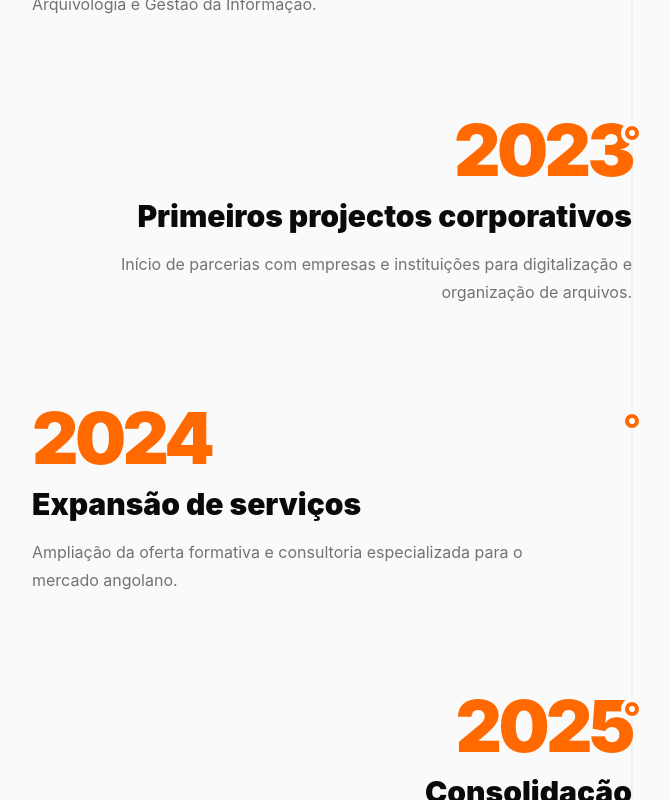
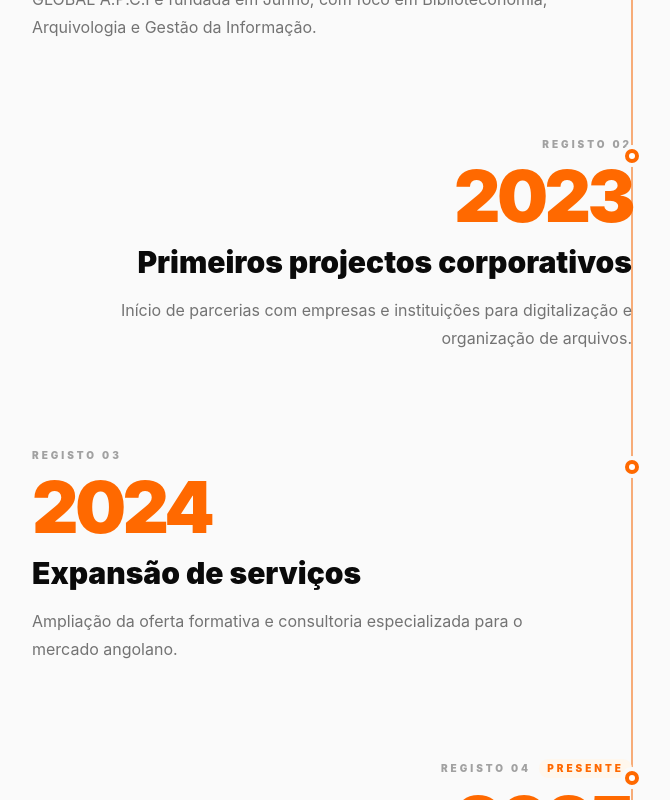
Before and after one commit to GelsonChissanda/GLOBAL-A.P.C.I, a React (Vite) app in the folder gapci-website/: page /sobre-nos in a window 1280 px wide. Shown: the part 4320-5120 px from the top of the page, without its empty margins (8-678 px from the left). Built offline with nearby package versions, Linux system fonts and the light colour scheme.

Commit message:
update sobrenós

```diff
--- a/gapci-website/src/pages/SobreNos.jsx
+++ b/gapci-website/src/pages/SobreNos.jsx
@@ -150,6 +150,35 @@ function Reveal({ children, className = "", delay = 0 }) {
   )
 }
 
+/*
+  Hook leve para animações que dependem apenas de
+  "entrou no ecrã" (sem re-observar depois de visível).
+  Usado pela linha de progresso da timeline.
+*/
+function useInView(options) {
+  const ref = useRef(null)
+  const [inView, setInView] = useState(false)
+
+  useEffect(() => {
+    const element = ref.current
+
+    if (!element) return
+
+    const observer = new IntersectionObserver(([entry]) => {
+      if (entry.isIntersecting) {
+        setInView(true)
+        observer.disconnect()
+      }
+    }, options ?? { threshold: 0.15 })
+
+    observer.observe(element)
+
+    return () => observer.disconnect()
+  }, [options])
+
+  return [ref, inView]
+}
+
 /* =========================================================
    VÍDEO
 ========================================================= */
@@ -265,7 +294,7 @@ function VideoSection() {
           {/* Controle visível apenas no desktop */}
           <button
             onClick={toggleVideo}
-            className="hidden h-14 w-14 shrink-0 items-center justify-center rounded-full border border-white/30 bg-white/10 text-white backdrop-blur-xl transition duration-300 hover:scale-110 hover:bg-orange-500 md:flex"
+            className="hidden h-14 w-14 shrink-0 items-center justify-center rounded-full border border-white/30 bg-white/10 text-white backdrop-blur-xl transition duration-300 hover:scale-110 hover:bg-orange-500 focus-visible:outline-none focus-visible:ring-2 focus-visible:ring-orange-400 focus-visible:ring-offset-2 focus-visible:ring-offset-neutral-950 md:flex"
             aria-label={playing ? "Pausar vídeo" : "Reproduzir vídeo"}
           >
             {playing ? (
@@ -326,19 +355,39 @@ function PillarCard({ item, index }) {
 
 /* =========================================================
    TIMELINE
+   — cada marco é tratado como um "registo" (mesma lógica de
+     numeração dos pilares: 01/02/03/04), com uma linha de
+     progresso que se desenha ao entrar no ecrã e o marco mais
+     recente assinalado como "Presente" com um ping, ecoando
+     o indicador ao vivo do VideoSection.
 ========================================================= */
 
 function HistoriaTimeline() {
+  const [wrapperRef, wrapperInView] = useInView({ threshold: 0.08 })
+
   return (
-    <div className="relative">
-      {/* Linha desktop */}
+    <div ref={wrapperRef} className="relative">
+      {/* Linha base — desktop */}
       <div className="absolute left-1/2 top-0 hidden h-full w-px -translate-x-1/2 bg-neutral-200 md:block" />
-
-      {/* Linha mobile */}
+      {/* Linha base — mobile */}
       <div className="absolute left-[10px] top-0 h-full w-px bg-neutral-200 md:hidden" />
 
+      {/* Linha de progresso — desenha-se quando a secção entra no ecrã */}
+      <div
+        className="absolute left-1/2 top-0 hidden w-px -translate-x-1/2 bg-orange-500 transition-[height] duration-[1800ms] ease-out md:block"
+        style={{ height: wrapperInView ? "100%" : "0%" }}
+      />
+      <div
+        className="absolute left-[10px] top-0 w-px bg-orange-500 transition-[height] duration-[1800ms] ease-out md:hidden"
+        style={{ height: wrapperInView ? "100%" : "0%" }}
+      />
+
       <div className="space-y-14 md:space-y-24">
-        {historia.map((item, index) => (
+        {historia.map((item, index) => {
+          const isLast = index === historia.length - 1
+          const registo = String(index + 1).padStart(2, "0")
+
+          return (
             <Reveal key={item.year} delay={index * 100}>
               <article
                 className={`relative grid md:grid-cols-2 ${
@@ -352,6 +401,19 @@ function HistoriaTimeline() {
                       : "md:order-2 md:pl-20"
                   }`}
                 >
+                  <div
+                    className={`mb-2 flex items-center gap-2 text-[10px] font-black uppercase tracking-[0.3em] text-neutral-400 ${
+                      index % 2 !== 0 ? "md:justify-end" : ""
+                    }`}
+                  >
+                    <span>Registo {registo}</span>
+                    {isLast && (
+                      <span className="rounded-full bg-orange-50 px-2 py-0.5 text-orange-500">
+                        Presente
+                      </span>
+                    )}
+                  </div>
+
                   <span className="text-5xl font-black tracking-[-0.05em] text-orange-500 md:text-7xl">
                     {item.year}
                   </span>
@@ -367,11 +429,15 @@ function HistoriaTimeline() {
 
                 {/* Ponto */}
                 <div className="absolute left-0 top-2 flex h-[22px] w-[22px] items-center justify-center rounded-full border-4 border-[#fafafa] bg-orange-500 md:left-1/2 md:-translate-x-1/2">
-                <div className="h-1.5 w-1.5 rounded-full bg-white" />
+                  {isLast && (
+                    <span className="absolute inline-flex h-full w-full animate-ping rounded-full bg-orange-400 opacity-60" />
+                  )}
+                  <div className="relative h-1.5 w-1.5 rounded-full bg-white" />
                 </div>
               </article>
             </Reveal>
-        ))}
+          )
+        })}
       </div>
     </div>
   )
@@ -406,7 +472,7 @@ export default function SobreNos() {
           <div className="max-w-5xl">
             <Link
               to="/"
-              className="mb-10 inline-flex items-center gap-2 rounded-full border border-white/20 bg-white/10 px-4 py-2.5 text-xs font-semibold text-white backdrop-blur-xl transition-all duration-300 hover:bg-white hover:text-black md:text-sm"
+              className="mb-10 inline-flex items-center gap-2 rounded-full border border-white/20 bg-white/10 px-4 py-2.5 text-xs font-semibold text-white backdrop-blur-xl transition-all duration-300 hover:bg-white hover:text-black focus-visible:outline-none focus-visible:ring-2 focus-visible:ring-orange-400 focus-visible:ring-offset-2 focus-visible:ring-offset-neutral-950 md:text-sm"
             >
               <ArrowLeft size={15} />
 
@@ -720,8 +786,8 @@ export default function SobreNos() {
               </div>
 
               <Link
-                to="/contactos"
-                className="group inline-flex w-fit items-center gap-4 rounded-full bg-white px-7 py-4 text-sm font-black text-neutral-950 transition-all duration-300 hover:gap-6 hover:bg-neutral-950 hover:text-white"
+                to="/#contacto"
+                className="group inline-flex w-fit items-center gap-4 rounded-full bg-white px-7 py-4 text-sm font-black text-neutral-950 transition-all duration-300 hover:gap-6 hover:bg-neutral-950 hover:text-white focus-visible:outline-none focus-visible:ring-2 focus-visible:ring-white focus-visible:ring-offset-2 focus-visible:ring-offset-orange-500"
               >
                 Fale connosco
 
```
Lines whose indentation alone changed are shown as unchanged.
